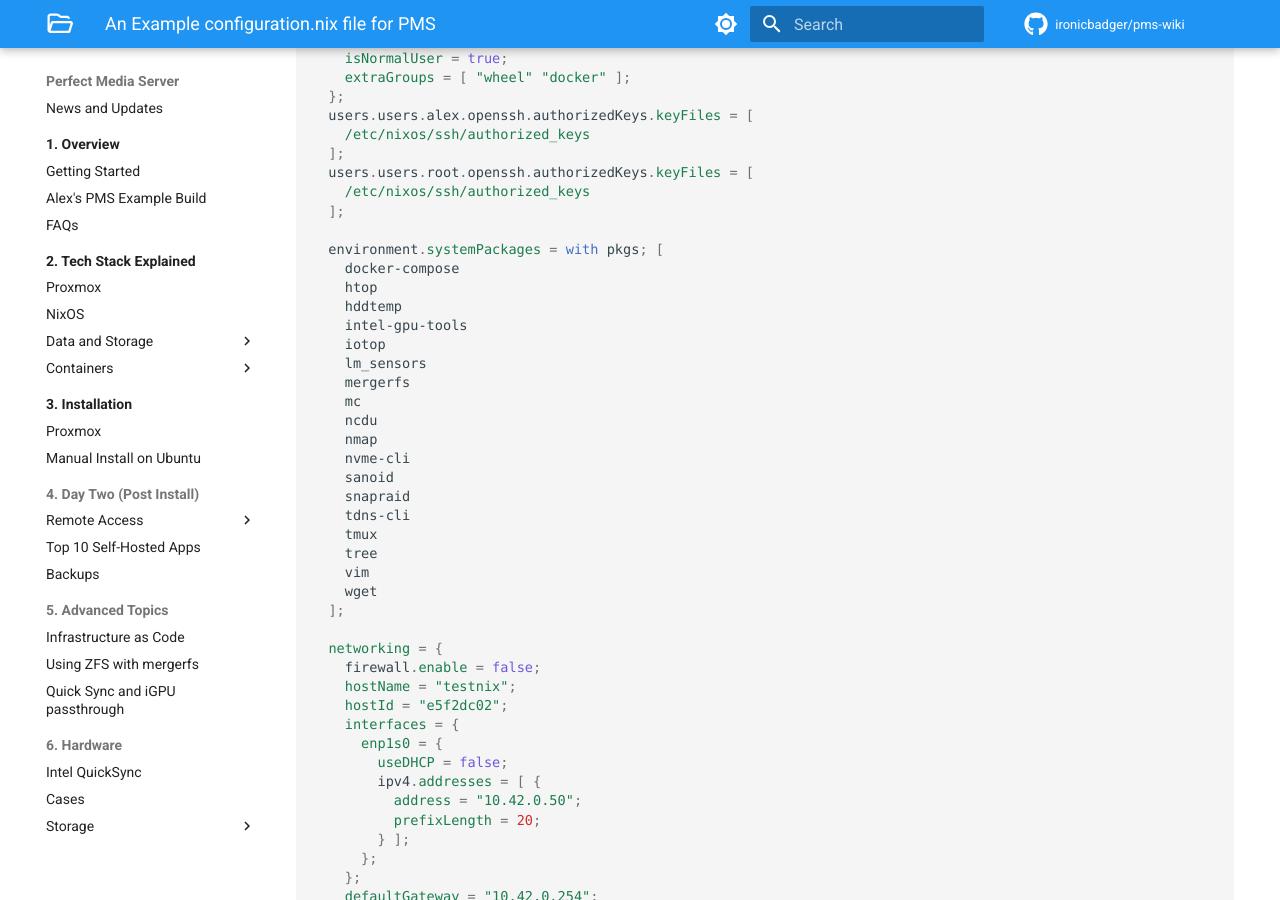
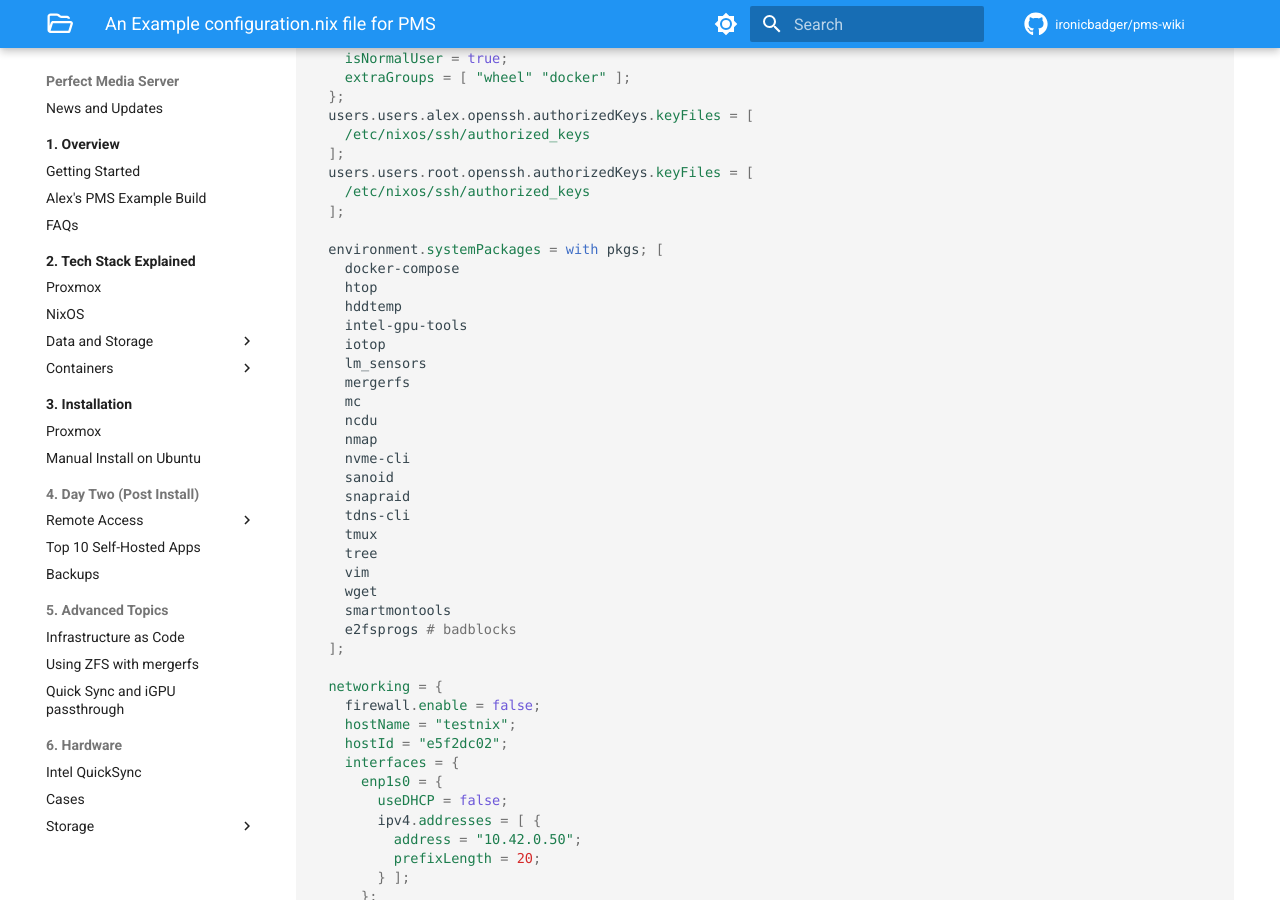
Before and after one commit to ironicbadger/pms-wiki, an MkDocs documentation site: the page built from docs/02-tech-stack/nixos/configuration.nix.md, in a window 1280 px wide and 900 px high, scrolled down 663 px. Built offline with MkDocs 1.6.1 and Material for MkDocs 9.7.7, drawn with Linux system fonts in a browser that asks for light colours; some web fonts are replaced; plug-ins that fetch from the network failed and are left out; comment, search, counter and statistics services are not loaded.

Commit message:
add badblocks, smartmontools to systemPackages

```diff
--- a/docs/02-tech-stack/nixos/configuration.nix.md
+++ b/docs/02-tech-stack/nixos/configuration.nix.md
@@ -55,6 +55,8 @@
     tree
     vim
     wget
+    smartmontools
+    e2fsprogs # badblocks
   ];
 
   networking = {
```
